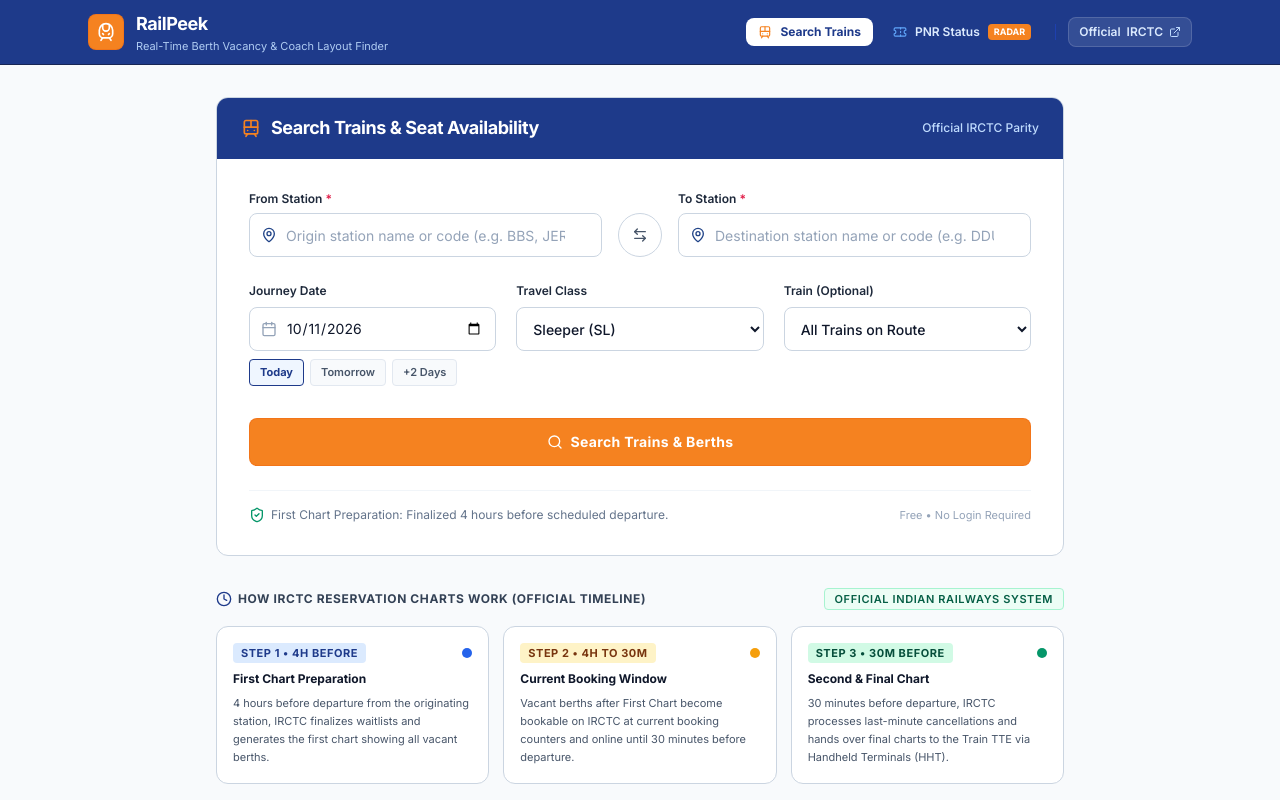
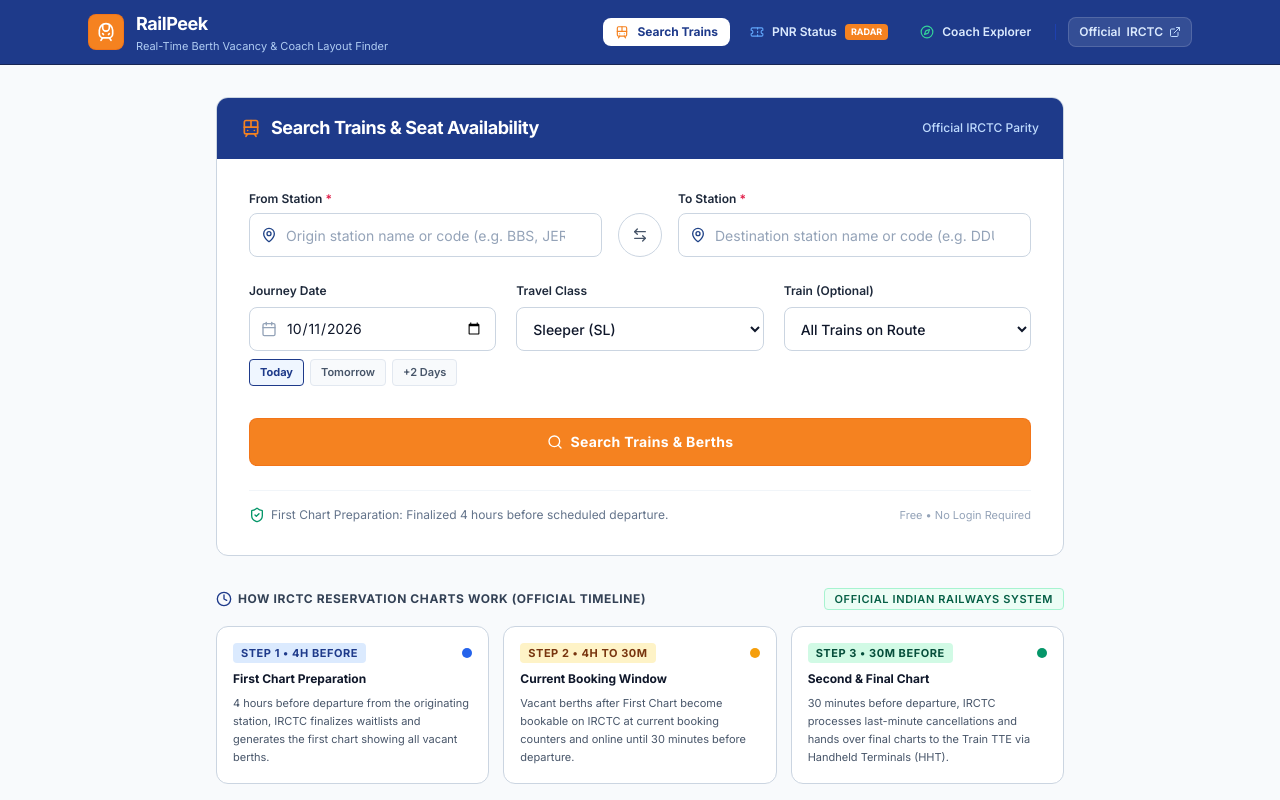
Before and after one commit to JaganParida/RailPeek, a React (Vite) app: page / in a window 1280 px wide. Shown: the top 800 px of the page. Built offline with nearby package versions, Linux system fonts and the light colour scheme.

Commit message:
feat(ui): enable Coach Layout Explorer page and navbar navigation

```diff
--- a/src/App.jsx
+++ b/src/App.jsx
@@ -1,4 +1,4 @@
-import { BrowserRouter, Routes, Route, Navigate } from 'react-router-dom';
+import { BrowserRouter, Routes, Route } from 'react-router-dom';
 import { QueryClientProvider } from '@tanstack/react-query';
 import { queryClient } from './lib/queryClient';
 import { ThemeProvider } from './context/ThemeContext';
@@ -7,6 +7,7 @@
 import { HomePage } from './pages/HomePage';
 import { SearchResultsPage } from './pages/SearchResultsPage';
 import { PnrStatusPage } from './pages/PnrStatusPage';
+import { ChartPage } from './pages/ChartPage';
 import { NotFoundPage } from './pages/NotFoundPage';
 
 export function App() {
@@ -21,7 +22,8 @@
                 <Route path="/" element={<HomePage />} />
                 <Route path="/find" element={<SearchResultsPage />} />
                 <Route path="/pnr" element={<PnrStatusPage />} />
-                <Route path="/chart" element={<Navigate to="/" replace />} />
+                <Route path="/coach" element={<ChartPage />} />
+                <Route path="/chart" element={<ChartPage />} />
                 <Route path="*" element={<NotFoundPage />} />
               </Routes>
             </main>
--- a/src/components/layout/Header.jsx
+++ b/src/components/layout/Header.jsx
@@ -4,6 +4,7 @@
   TrainFront,
   Train,
   Ticket,
+  Compass,
   ExternalLink,
   Menu,
   X,
@@ -16,6 +17,7 @@
 
   const isSearchActive = location.pathname === '/' || location.pathname === '/find';
   const isPnrActive = location.pathname.startsWith('/pnr');
+  const isCoachActive = location.pathname.startsWith('/coach') || location.pathname.startsWith('/chart');
 
   // Close drawer whenever the route changes
   useEffect(() => {
@@ -98,6 +100,18 @@
               <span className="text-[9px] font-black bg-[#f58220] text-white px-1.5 py-0.2 rounded uppercase">
                 Radar
               </span>
+            </Link>
+
+            <Link
+              to="/coach"
+              className={`px-3 py-1.5 rounded-lg flex items-center gap-2 transition-all ${
+                isCoachActive
+                  ? 'bg-white text-[#1e3a8a] font-bold shadow-xs'
+                  : 'text-blue-100 hover:text-white hover:bg-white/10'
+              }`}
+            >
+              <Compass className="w-3.5 h-3.5 text-emerald-400" />
+              <span>Coach Explorer</span>
             </Link>
 
             <div className="h-4 w-px bg-blue-800 mx-1" />
@@ -251,7 +265,39 @@
               <ChevronRight className="w-4 h-4 opacity-70 shrink-0" />
             </Link>
 
-            {/* 3. Official IRCTC External Portal */}
+            {/* 3. Coach Layout Explorer */}
+            <Link
+              to="/coach"
+              onClick={() => setIsMobileMenuOpen(false)}
+              className={`w-full p-3 rounded-xl flex items-center justify-between transition-all border ${
+                isCoachActive
+                  ? 'bg-blue-600 text-white font-bold border-blue-500 shadow-md shadow-blue-900/40'
+                  : 'bg-slate-800/60 text-slate-200 border-slate-800 hover:bg-slate-800 hover:text-white'
+              }`}
+            >
+              <div className="flex items-center gap-3">
+                <div
+                  className={`w-9 h-9 rounded-lg flex items-center justify-center shrink-0 ${
+                    isCoachActive ? 'bg-white/20' : 'bg-slate-800 border border-slate-700'
+                  }`}
+                >
+                  <Compass className="w-4 h-4 text-emerald-400" />
+                </div>
+                <div className="text-left">
+                  <div className="text-xs font-bold leading-tight">Coach Layout Explorer</div>
+                  <div
+                    className={`text-[10px] mt-0.5 ${
+                      isCoachActive ? 'text-blue-100' : 'text-slate-400'
+                    }`}
+                  >
+                    Interactive seat maps &amp; berths
+                  </div>
+                </div>
+              </div>
+              <ChevronRight className="w-4 h-4 opacity-70 shrink-0" />
+            </Link>
+
+            {/* 4. Official IRCTC External Portal */}
             <div className="pt-2">
               <a
                 href="https://www.irctc.co.in"
```
